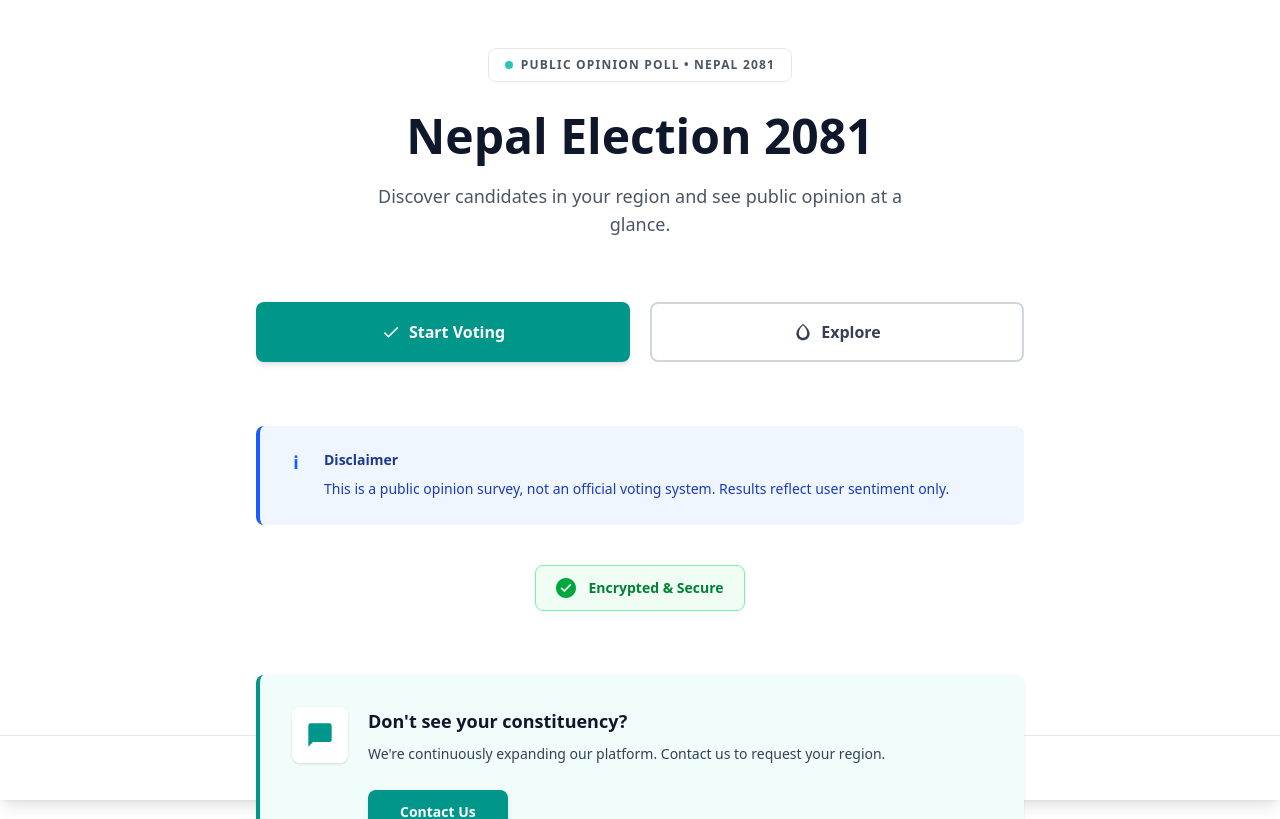
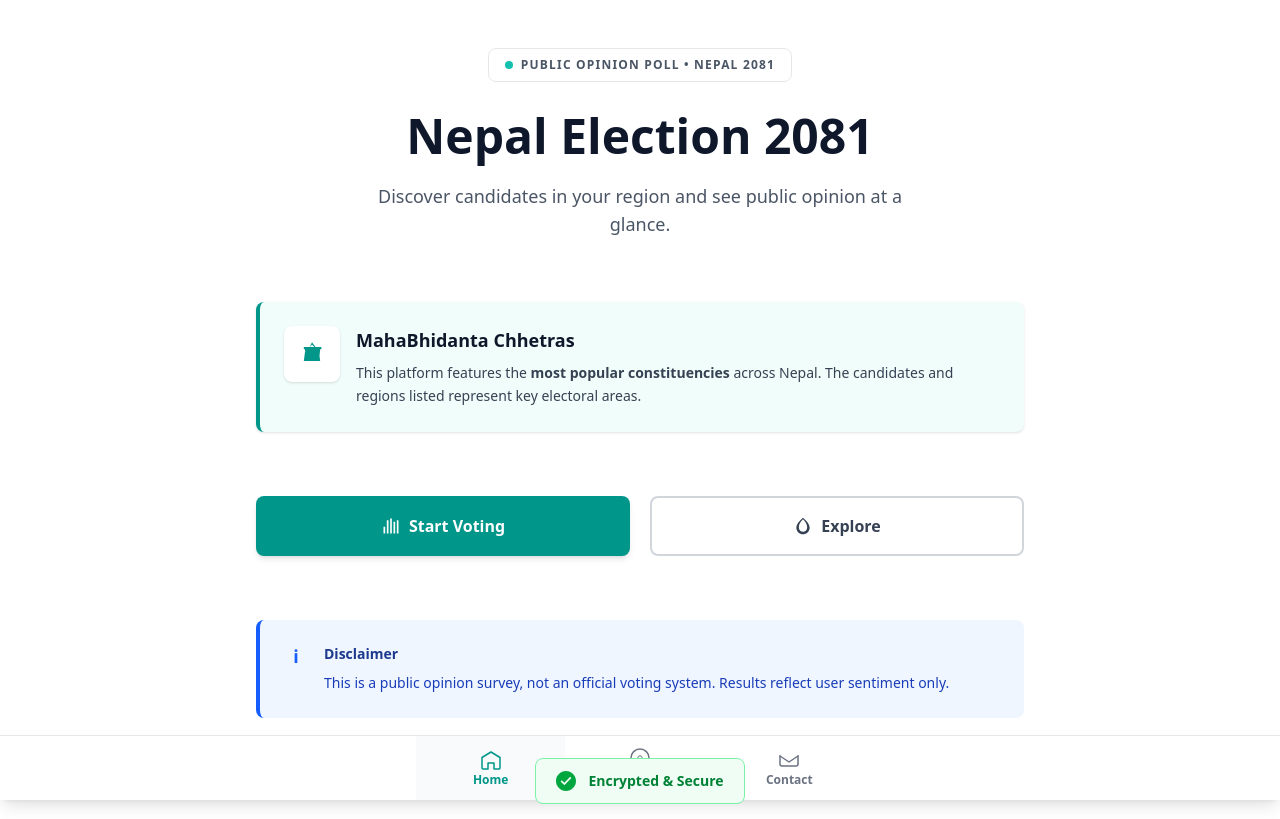
Before and after one commit to Dikshitxjs/election, a Next.js app: page / in a window 1280 px wide. Shown: the top 819 px of the page. Built offline with nearby package versions, Linux system fonts and the light colour scheme; no server answers.

Commit message:
chore(ui):Enhance hero section UI for professional look

```diff
--- a/components/landing/hero.tsx
+++ b/components/landing/hero.tsx
@@ -27,6 +27,26 @@ export default function Hero() {
           </p>
         </div>
 
+        {/* Mahabhidanta Chhetras card */}
+        <div className="mb-16">
+          <div className="border-l-4 border-teal-600 bg-teal-50 rounded-lg p-6 shadow-sm">
+            <div className="flex gap-4 items-start">
+              <div className="shrink-0 w-14 h-14 rounded-lg bg-white flex items-center justify-center text-teal-600 shadow-sm">
+                <svg className="w-7 h-7" fill="currentColor" viewBox="0 0 24 24">
+                  <path d="M12 2l3 4h5v2h-1l-1 10H7L6 8H5V6h5L12 2m0 2l-2 2h4l-2-2m0 6h6l1 8H5l1-8h6z" />
+                </svg>
+              </div>
+
+              <div className="flex-1">
+                <h3 className="text-lg font-bold text-slate-900">MahaBhidanta Chhetras</h3>
+                <p className="text-sm text-gray-700 mt-2 leading-relaxed">
+                  This platform features the <strong>most popular constituencies</strong> across Nepal. The candidates and regions listed represent key electoral areas.
+                </p>
+              </div>
+            </div>
+          </div>
+        </div>
+
         {/* CTA Buttons - two main actions */}
         <div className="grid grid-cols-2 gap-5 mb-16">
           <button
@@ -34,7 +54,7 @@ export default function Hero() {
             className="py-4 px-6 text-base font-semibold rounded-lg bg-teal-600 hover:bg-teal-700 text-white shadow-md hover:shadow-lg transition flex items-center justify-center gap-2"
           >
             <svg className="w-5 h-5" fill="currentColor" viewBox="0 0 24 24">
-              <path d="M9 16.17L4.83 12l-1.42 1.41L9 19 21 7l-1.41-1.41L9 16.17z" />
+              <path d="M3 13h2v8H3zm4-8h2v16H7zm4-2h2v18h-2zm4 4h2v14h-2zm4-2h2v16h-2z" />
             </svg>
             Start Voting
           </button>
```
